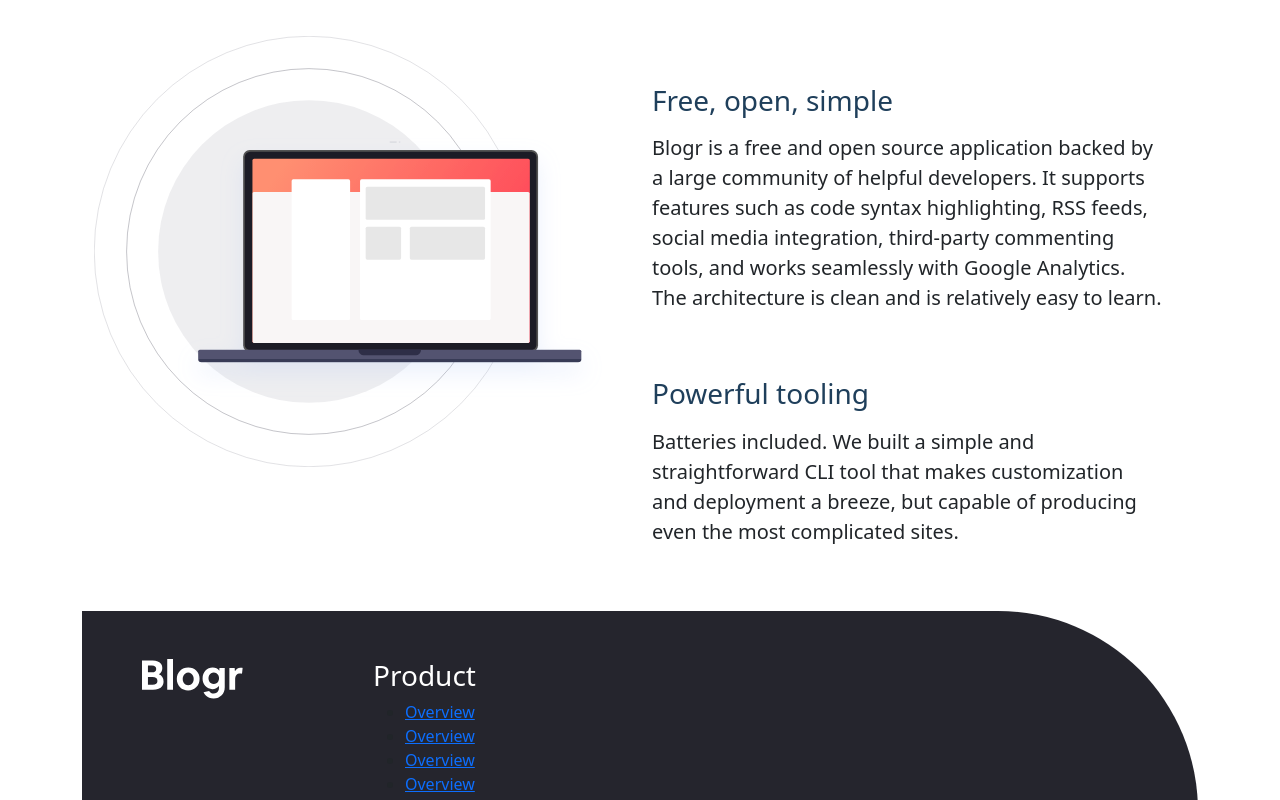
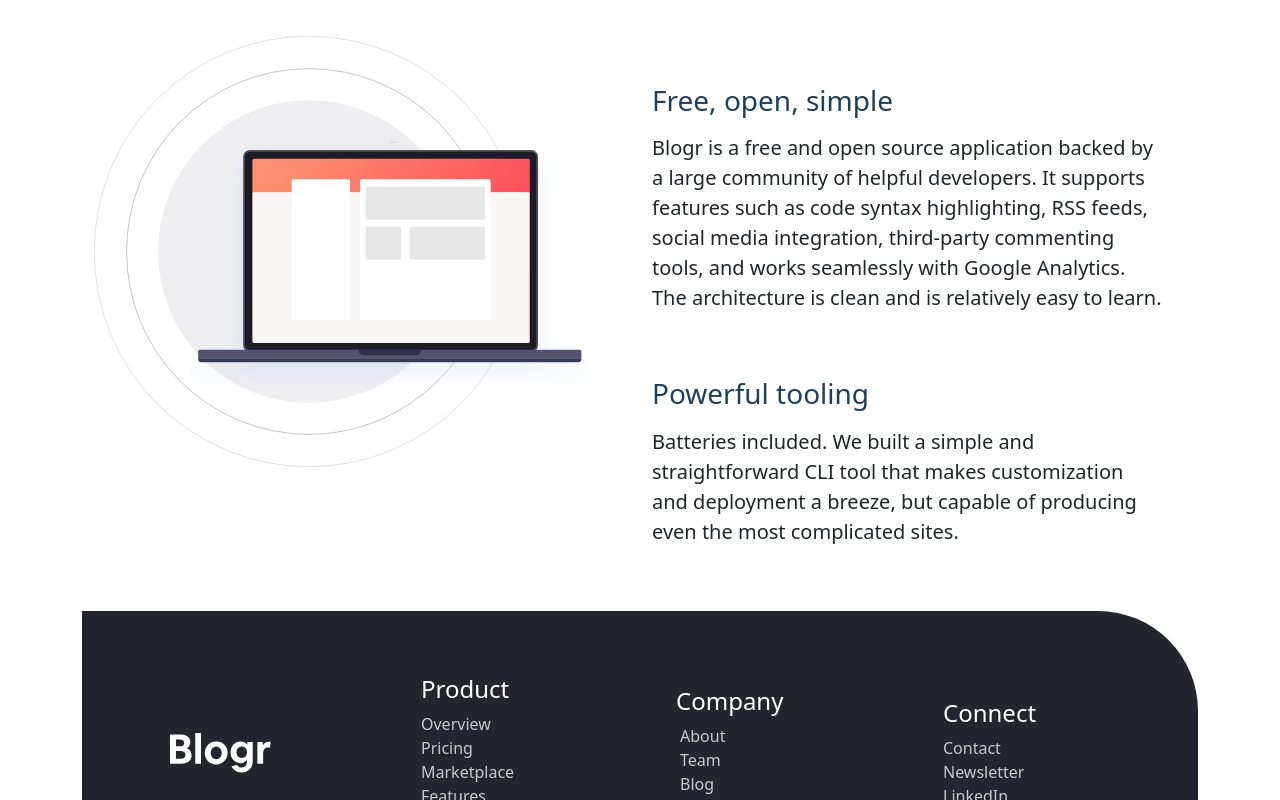
Before and after one commit to Abiala705/Blogr-Landing-page, a website: page index.html in a window 1280 px wide. Shown: the part 2000-2800 px from the top of the page. Drawn offline with nearby package versions, Linux system fonts and the light colour scheme.

Commit message:
Updated the whole website

```diff
--- a/css/style.css
+++ b/css/style.css
@@ -30,6 +30,7 @@ nav {
 .btn-start {
   color: hsl(355, 100%, 74%);
   background-color: hsl(0, 0%, 100%);
+  border-radius: 50%;
 }
 
 .btn-start:hover,
@@ -43,6 +44,7 @@ nav {
   background-color: hsl(356, 100%, 66%);
   color: hsl(0, 0%, 100%);
   border: 1px solid hsl(0, 0%, 100%);
+  border-radius: 12px;
 }
 
 .btn-learn:hover {
@@ -101,9 +103,22 @@ h3 {
 
 .footer-bg {
   background-color: hsl(240, 10%, 16%);
-  border-top-right-radius: 200px;
+  border-top-right-radius: 100px;
 }
 
 .header--footer {
   color: hsl(0, 0%, 100%);
 }
+
+.footer.item a {
+  color: hsl(240, 2%, 79%);
+}
+.footer-item {
+  color: hsl(240, 2%, 79%);
+  text-decoration: none;
+}
+
+.footer-item:hover {
+  text-decoration: underline;
+  color: hsl(240, 2%, 79%);
+}
--- a/index.html
+++ b/index.html
@@ -101,14 +101,14 @@
       >
         <h1 class="display-3 py-5 mt-5">A modern publishing platform</h1>
         <p class="lead">Grow your audience and build your online brand</p>
-        <div class="row justify-content-center align-content-center mt-5">
-          <div class="col-2">
-            <button type="button" class="btn btn-start btn-lg">
+        <div class="row justify-content-center align-content-center mt-5 g-0">
+          <div class="col-3">
+            <button type="button" class="btn btn-lg btn-start">
               Start for Free
             </button>
           </div>
-          <div class="col-2">
-            <button class="btn btn-learn btn-lg">Learn More</button>
+          <div class="col-3">
+            <button class="btn btn-lg btn-learn">Learn More</button>
           </div>
         </div>
       </div>
@@ -168,7 +168,9 @@
           <div
             class="col-12 col-lg-6 company-text d-flex justify-content-center align-items-center extra--p pb-5 mt-lg-5 text-center text-lg-start"
           >
-            <div class="mt-5 align-items-center justify-content-center mt-sm-1">
+            <div
+              class="mt-5 d-sm-flex row align-items-center justify-content-center mt-sm-1"
+            >
               <h3 class="text-center text-lg-start company--header">
                 State of the Art Infrastructure
               </h3>
@@ -225,24 +227,41 @@
     <!-- Footer -->
     <section id="footer" class="footer-bg">
       <div class="container-lg mt-5">
-        <div class="row mt-3">
+        <div class="row mt-3 d-flex justify-content-center align-items-center">
           <div class="col-3">
-            <a href="#" class="ms-5">
+            <a href="#" class="ms-lg-5 mt-5">
               <img src="/images/logo.svg" alt="logo" class="img-fluid mt-5" />
             </a>
           </div>
-          <div class="col-3">
-            <h3 class="header--footer mt-5">Product</h2>
-            <ul class="product-list">
-              <li><a href="#" class="product-item">Overview</a></li>
-              <li><a href="#" class="product-item">Overview</a></li>
-              <li><a href="#" class="product-item">Overview</a></li>
-              <li><a href="#" class="product-item">Overview</a></li>
-              <li><a href="#" class="product-item">Overview</a></li>
+          <div
+            class="col-12 col-lg-3 d-flex row g-3 align-items-center justify-content-center"
+          >
+            <h4 class="header--footer mt-5 ms-5">Product</h4>
+            <ul class="footer-list d-flex row ms-1">
+              <li><a href="#" class="footer-item">Overview</a></li>
+              <li><a href="#" class="footer-item">Pricing</a></li>
+              <li><a href="#" class="footer-item">Marketplace</a></li>
+              <li><a href="#" class="footer-item">Features</a></li>
+              <li><a href="#" class="footer-item">Integration</a></li>
             </ul>
           </div>
-          <div class="col-3"></div>
-          <div class="col-3"></div>
+          <div class="col-12 col-lg-3 d-flex row g-3">
+            <h4 class="header--footer mt-5 ms-3">Company</h4>
+            <ul class="footer-list d-flex row ms-1">
+              <li><a href="#" class="footer-item">About</a></li>
+              <li><a href="#" class="footer-item">Team</a></li>
+              <li><a href="#" class="footer-item">Blog</a></li>
+              <li><a href="#" class="footer-item">Careers</a></li>
+            </ul>
+          </div>
+          <div class="col-12 col-lg-3 d-flex row pt-3">
+            <h4 class="header--footer mt-5 ms-3">Connect</h4>
+            <ul class="footer-list d-flex row ms-1">
+              <li><a href="#" class="footer-item">Contact</a></li>
+              <li><a href="#" class="footer-item">Newsletter</a></li>
+              <li><a href="#" class="footer-item">LinkedIn</a></li>
+            </ul>
+          </div>
         </div>
       </div>
     </section>
@@ -256,7 +275,7 @@
       Challenge by
       <a href="https://www.frontendmentor.io?ref=challenge" target="_blank"
         >Frontend Mentor</a
-      >. Coded by <a href="#">Your Name Here</a>.
+      >. Coded by <a href="#">Abiala Israel</a>.
     </div>
   </body>
 </html>
```
